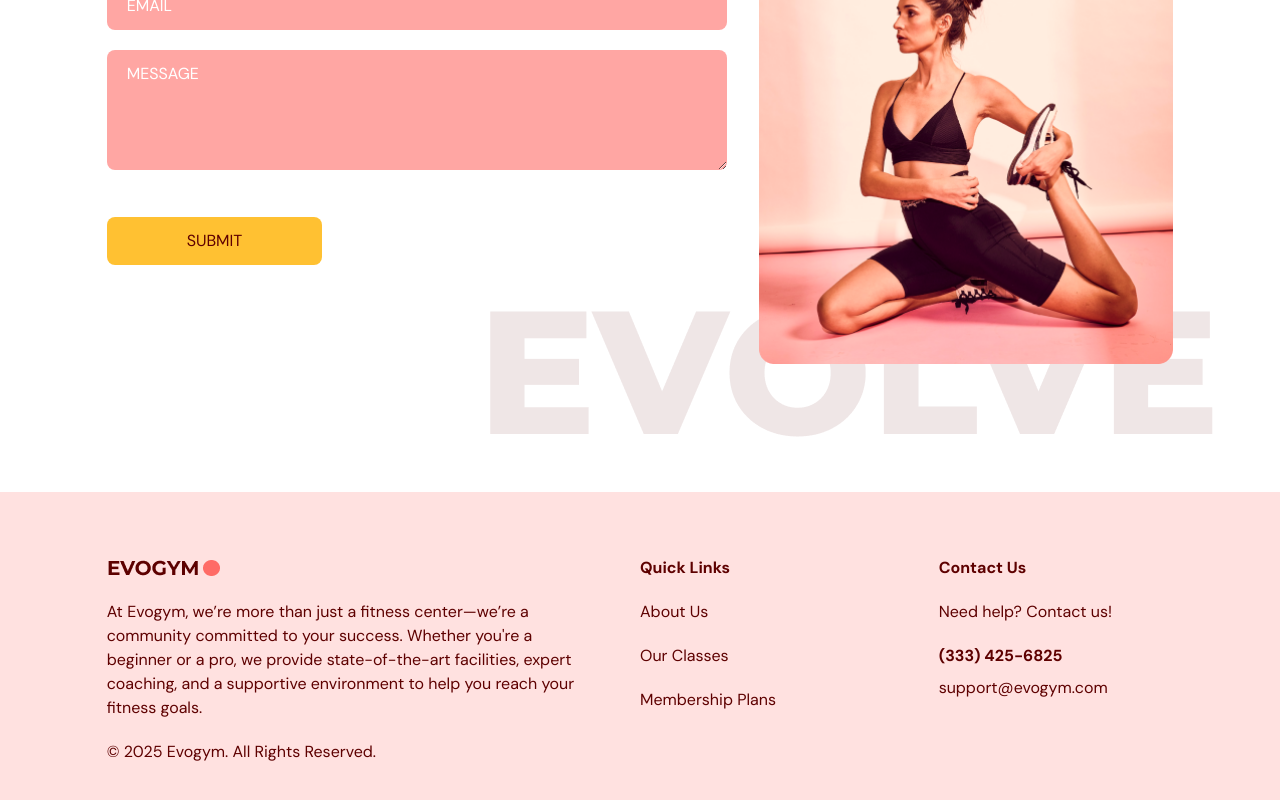
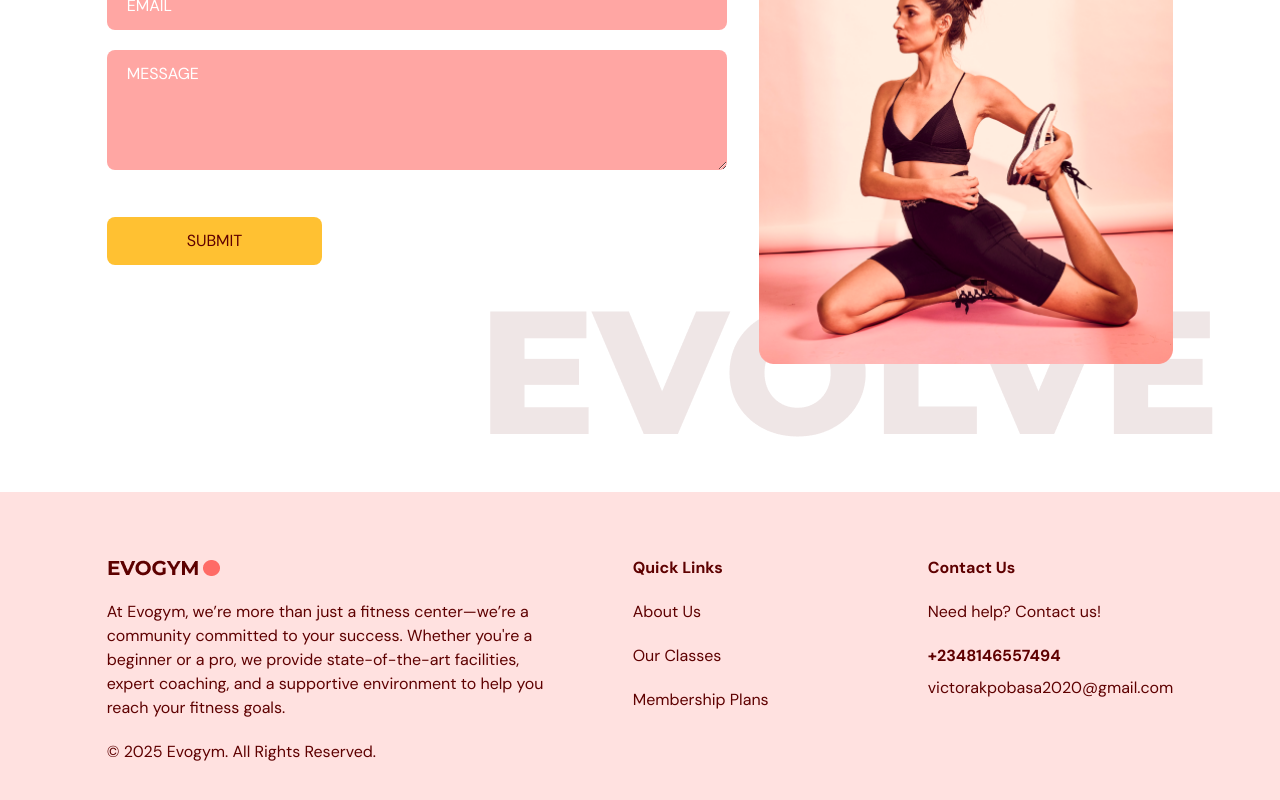
Before and after one commit to SamVicCodes11/TYPESCRIPT-FITNESS-TRACKING-APPLICATION, a React (Vite) app: page / in a window 1280 px wide. Shown: the part 3364-4164 px from the top of the page. Built offline with nearby package versions, Linux system fonts and the light colour scheme.

Commit message:
replace email

```diff
--- a/src/scenes/footer/index.tsx
+++ b/src/scenes/footer/index.tsx
@@ -28,8 +28,8 @@ const Footer = () => {
         <div className="mt-16 basis-1/4 md:mt-0">
           <h4 className="font-bold">Contact Us</h4>
           <p className="my-5">Need help? Contact us!</p>
-          <p className="font-bold">(333) 425-6825</p>
-          <p className="mt-2">support@evogym.com</p>
+          <p className="font-bold">+2348146557494</p>
+          <p className="mt-2">victorakpobasa2020@gmail.com</p>
         </div>
       </div>
     </footer>
```
